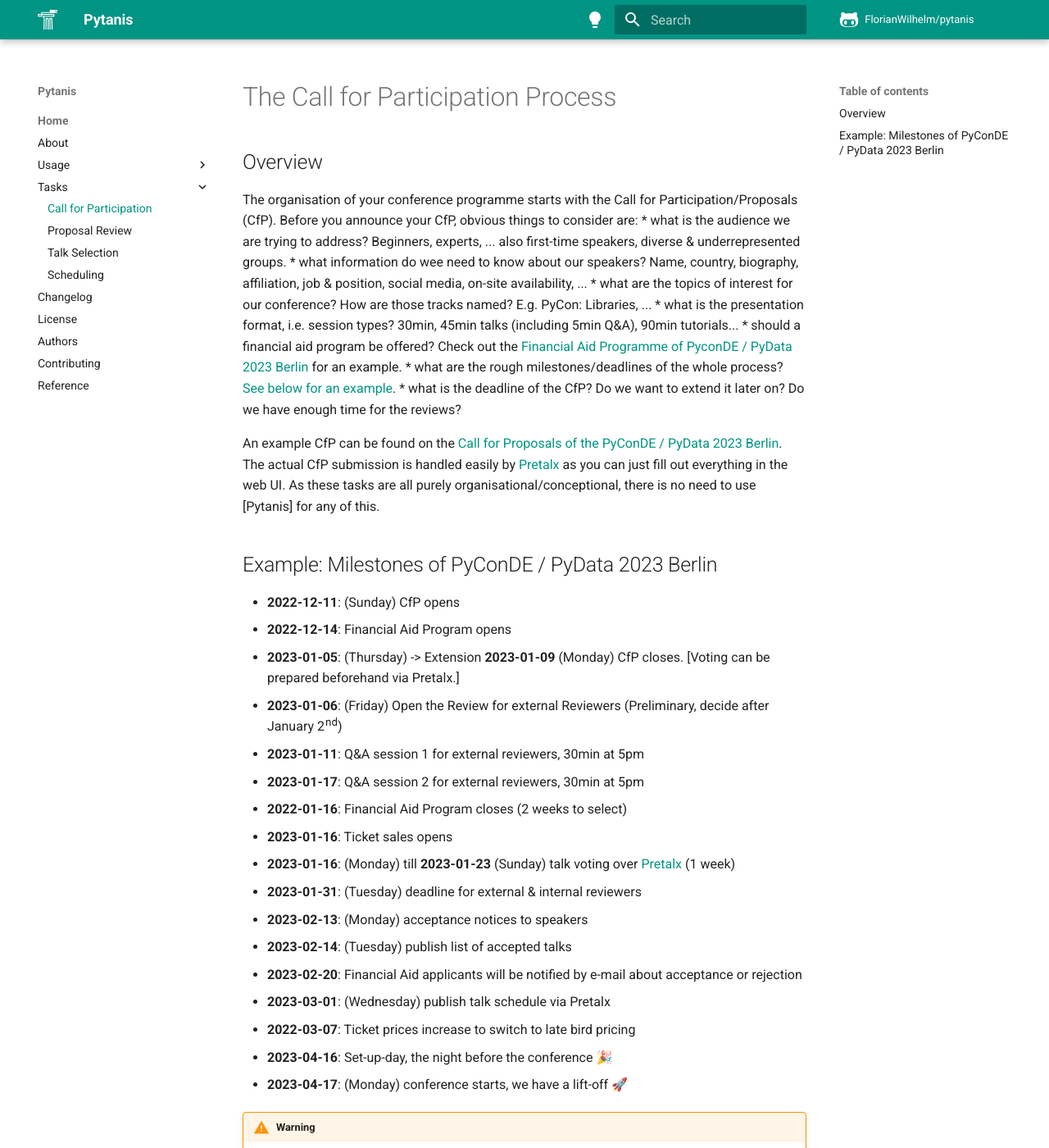
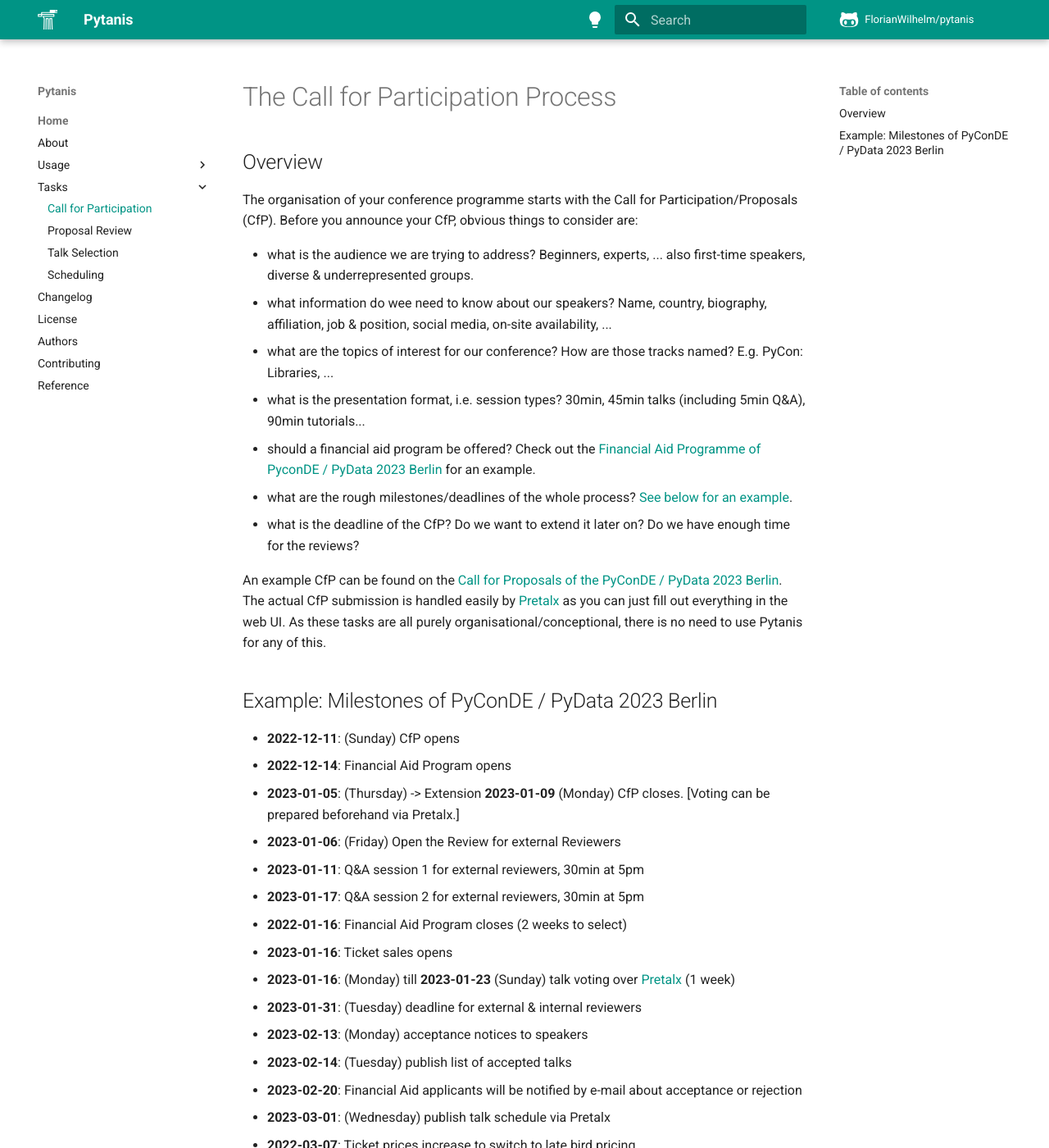
Before and after one commit to FlorianWilhelm/pytanis, an MkDocs documentation site: the page built from docs/tasks/cfp.md, in a window 1280 px wide and 1400 px high. Shown: the whole window at 82% size. Built offline with MkDocs 1.6.1 and Material for MkDocs 9.7.7, drawn with Linux system fonts in a browser that asks for light colours; comment, search, counter and statistics services are not loaded; the version menu is left out.

Commit message:
Fix list in docs

```diff
--- a/docs/tasks/cfp.md
+++ b/docs/tasks/cfp.md
@@ -4,6 +4,7 @@
 
 The organisation of your conference programme starts with the Call for Participation/Proposals (CfP).
 Before you announce your CfP, obvious things to consider are:
+
 * what is the audience we are trying to address? Beginners, experts, ... also first-time speakers, diverse & underrepresented groups.
 * what information do wee need to know about our speakers? Name, country, biography, affiliation, job & position, social media, on-site availability, ...
 * what are the topics of interest for our conference? How are those tracks named? E.g. PyCon: Libraries, ...
@@ -14,14 +15,14 @@
 
 An example CfP can be found on the [Call for Proposals of the PyConDE / PyData 2023 Berlin](https://2023.pycon.de/blog/call-for-proposals/).
 The actual CfP submission is handled easily by [Pretalx] as you can just fill out everything in the web UI.
-As these tasks are all purely organisational/conceptional, there is no need to use [Pytanis] for any of this.
+As these tasks are all purely organisational/conceptional, there is no need to use Pytanis for any of this.
 
 ## Example: Milestones of PyConDE / PyData 2023 Berlin
 
 * **2022-12-11**: (Sunday) CfP opens
 * **2022-12-14**: Financial Aid Program opens
 * **2023-01-05**: (Thursday) -> Extension **2023-01-09** (Monday) CfP closes. \[Voting can be prepared beforehand via Pretalx.\]
-* **2023-01-06**: (Friday) Open the Review for external Reviewers (Preliminary, decide after January 2nd)
+* **2023-01-06**: (Friday) Open the Review for external Reviewers
 * **2023-01-11**: Q&A session 1 for external reviewers, 30min at 5pm
 * **2023-01-17**: Q&A session 2 for external reviewers, 30min at 5pm
 * **2022-01-16**: Financial Aid Program closes (2 weeks to select)
```
